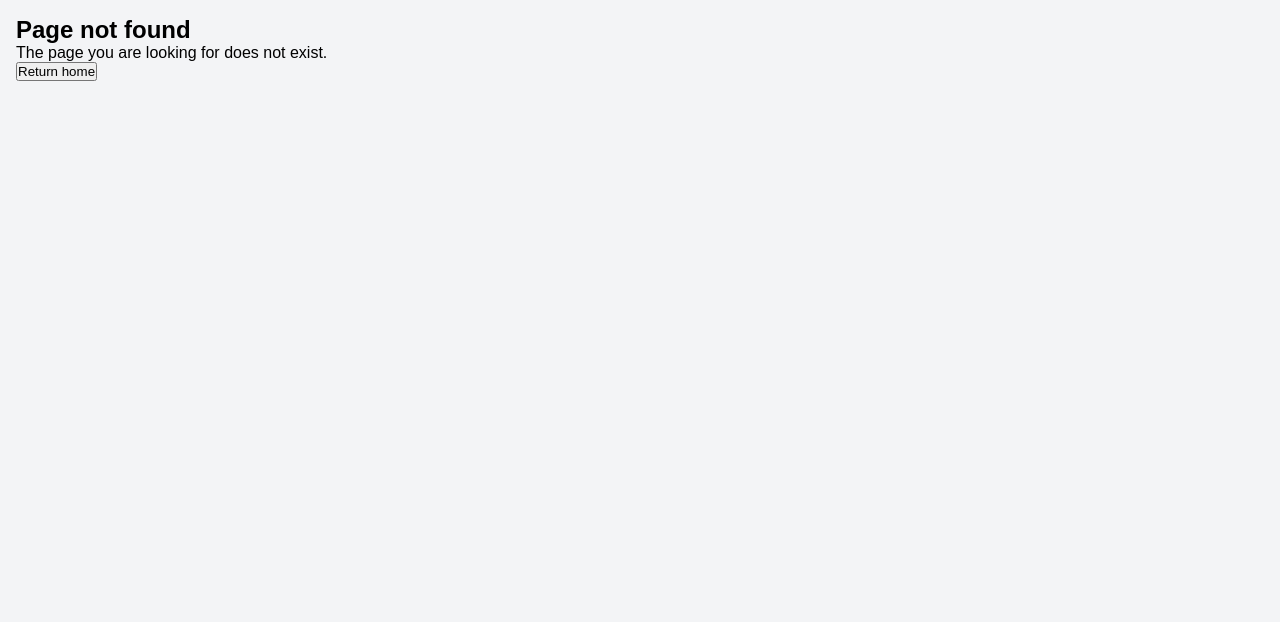
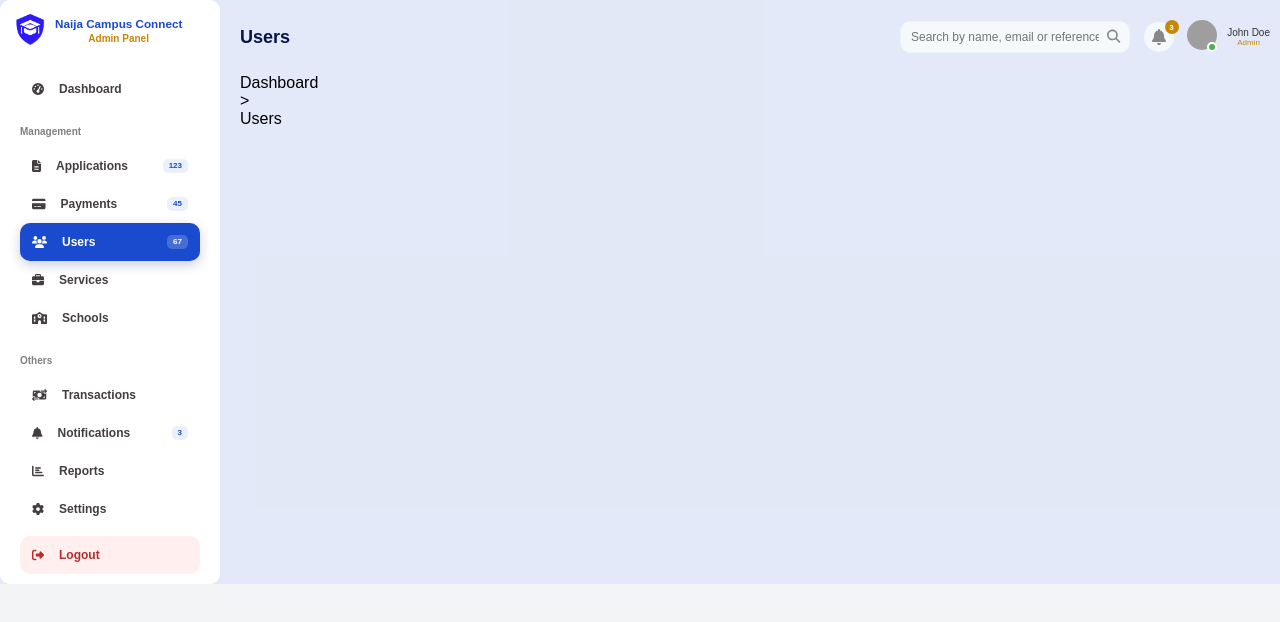
Before and after one commit to Richstar-plus/postutme_form-main, a React (Vite) app in the folder users/: page /admin/users in a window 1280 px wide. Before the commit this address had no page. Shown: the top 622 px of the page. Built offline with nearby package versions, Linux system fonts and the light colour scheme; grey boxes are pictures that could not be loaded; a web font is replaced by a local one.

Commit message:
feat: Add new admin pages for Users, Services, Schools, Transactions, Notifications, and Settings; update routing in App component

```diff
--- /dev/null
+++ b/users/src/admin/pages/Notifications.jsx
@@ -0,0 +1,11 @@
+export function Notifications() {
+  return (
+    <div className="notifications-container">
+      <div className="notifications-nav-indicator">
+        <p>Dashboard</p>
+        <p>{">"}</p>
+        <p>Notifications</p>
+      </div>
+    </div>
+  );
+}
--- /dev/null
+++ b/users/src/admin/pages/Schools.jsx
@@ -0,0 +1,11 @@
+export function Schools() {
+  return (
+    <div className="schools-container">
+      <div className="schools-nav-indicator">
+        <p>Dashboard</p>
+        <p>{">"}</p>
+        <p>Schools</p>
+      </div>
+    </div>
+  );
+}
--- /dev/null
+++ b/users/src/admin/pages/Services.jsx
@@ -0,0 +1,11 @@
+export function Services() {
+  return (
+    <div className="services-container">
+      <div className="services-nav-indicator">
+        <p>Dashboard</p>
+        <p>{">"}</p>
+        <p>Services</p>
+      </div>
+    </div>
+  );
+}
--- /dev/null
+++ b/users/src/admin/pages/Settings.jsx
@@ -0,0 +1,11 @@
+export function Settings() {
+  return (
+    <div className="settings-container">
+      <div className="settings-nav-indicator">
+        <p>Dashboard</p>
+        <p>{">"}</p>
+        <p>Settings</p>
+      </div>
+    </div>
+  );
+}
--- /dev/null
+++ b/users/src/admin/pages/Transactions.jsx
@@ -0,0 +1,11 @@
+export function Transactions() {
+  return (
+    <div >
+      <div >
+        <p>Dashboard</p>
+        <p>{">"}</p>
+        <p>Transactions</p>
+      </div>
+    </div>
+  );
+}
--- /dev/null
+++ b/users/src/admin/pages/Users.jsx
@@ -0,0 +1,11 @@
+export function Users() {
+  return (
+    <div className="users-container">
+      <div className="users-nav-indicator">
+        <p>Dashboard</p>
+        <p>{">"}</p>
+        <p>Users</p>
+      </div>
+    </div>
+  );
+}
```
Also changed, not shown: users/src/App.jsx (+32 -0 lines).
